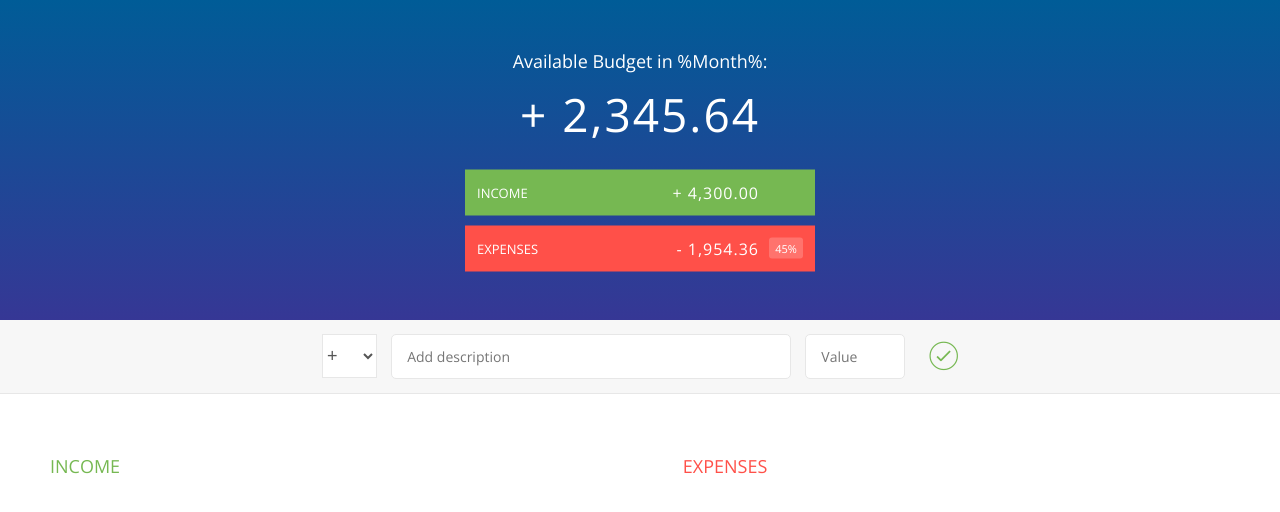
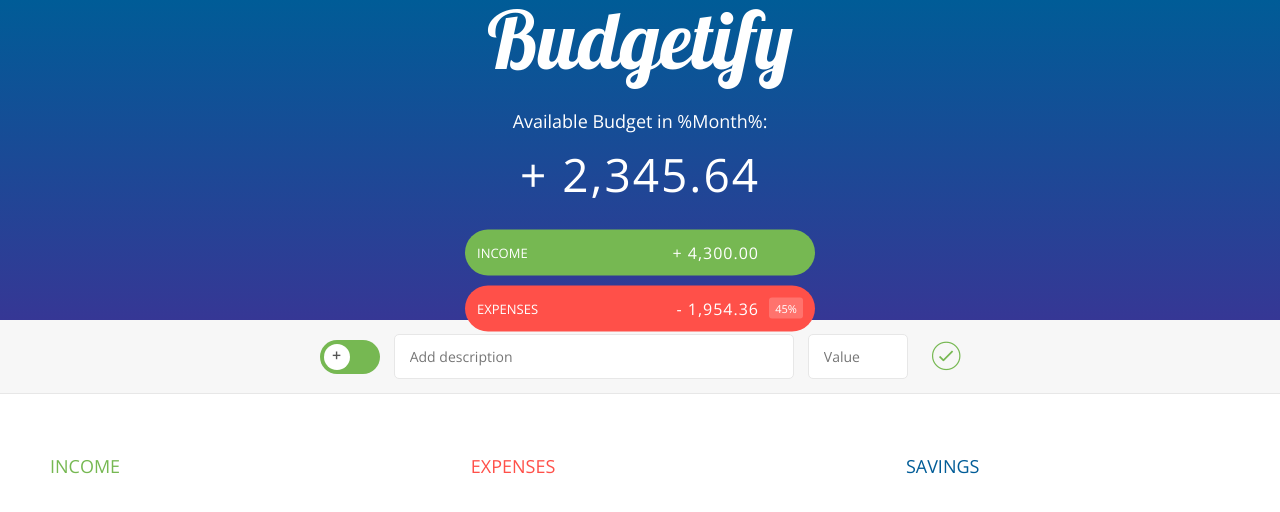
Before and after one commit to andreysaf/JS-Budgetify, a plain HTML site: page index.html in a window 1280 px wide. Drawn offline with nearby package versions, Linux system fonts and the light colour scheme.

Commit message:
Flexbox Update
-Flexbox Everything
-Fixed CSS

```diff
--- a/css/style.css
+++ b/css/style.css
@@ -16,7 +16,7 @@
 
 body {
     color: #555;
-    font-family: Open Sans;
+    font-family: 'Open Sans';
     font-size: 16px;
     position: relative;
     height: 100vh;
@@ -46,8 +46,16 @@ body {
     left: 50%;
     transform: translate(-50%, -50%);
     color: #fff;
+    display: flex;
     flex-direction: column;
     justify-content: center;
+    align-items: center;
+}
+
+.budget_app_name {
+    font-size: 80px;
+    font-family: 'Lobster';
+    margin-bottom: 20px;
 }
 
 .budget_title {
@@ -67,6 +75,7 @@ body {
 
 .budget_income,
 .budget_expenses {
+    width: 100%;
     padding: 12px;
     text-transform: uppercase;
 }
@@ -74,10 +83,12 @@ body {
 .budget_income {
     margin-bottom: 10px;
     background-color: #76b852;
+    border-radius: 30px;
 }
 
 .budget_expenses {
     background-color: #FF5049;
+    border-radius: 30px;
 }
 
 .budget_income-text,
@@ -126,18 +137,6 @@ body {
     text-align: center;
     flex-direction: row;
     flex-wrap: wrap;
-}
-
-.add_type {
-    width: 55px;
-    border: 1px solid #e7e7e7;
-    height: 44px;
-    font-size: 18px;
-    color: inherit;
-    background-color: #fff;
-    margin-right: 10px;
-    font-weight: 300;
-    transition: border 0.3s;
 }
 
 .add_description,
@@ -201,6 +200,12 @@ body {
     flex-grow: 1;
 }
 
+.savings {
+    float: left;
+    margin-left: 50px;
+    flex-grow: 1;
+}
+
 h2 {
     text-transform: uppercase;
     font-size: 18px;
@@ -210,6 +215,7 @@ h2 {
 
 .icome_title { color: #76b852; }
 .expenses_title { color: #FF5049; }
+.savings_title { color: #005C97; }
 
 .item {
     padding: 13px;
@@ -284,3 +290,61 @@ h2 {
 
 .unpaid .item_percentage { box-shadow: 0 2px 6px 0 rgba(0, 0, 0, 0.1); }
 .unpaid:hover .item_description { font-weight: 900; }
+
+
+/* Slider */
+/* The switch - the box around the slider */
+.switch {
+    position: relative;
+    display: inline-block;
+    width: 60px;
+    height: 34px;
+    padding-top: 5px;
+    margin-right: 10px;
+  }
+
+  /* Hide default HTML checkbox */
+  .switch input {
+    opacity: 0;
+    width: 0;
+    height: 0;
+  }
+
+  /* The slider */
+  .slider {
+    position: absolute;
+    cursor: pointer;
+    top: 0;
+    left: 0;
+    right: 0;
+    bottom: 0;
+    background-color: #76b852;
+    -webkit-transition: .4s;
+    transition: .4s;
+    border-radius: 34px;
+  }
+
+  .slider:before {
+    position: absolute;
+    content: "+";
+    height: 26px;
+    width: 26px;
+    left: 4px;
+    bottom: 4px;
+    background-color: #FFF;
+    -webkit-transition: .4s;
+    transition: .4s;
+    border-radius: 50%;
+    font-weight: bold;
+  }
+
+  input:checked + .slider {
+    background-color: #FF5049;
+  }
+
+  input:checked + .slider:before {
+    -webkit-transform: translateX(26px);
+    -ms-transform: translateX(26px);
+    transform: translateX(26px);
+    content: "-";
+  }
--- a/index.html
+++ b/index.html
@@ -3,6 +3,7 @@
     <head>
         <meta charset="UTF-8">
         <link href="https://fonts.googleapis.com/css?family=Open+Sans:100,300,400,600" rel="stylesheet" type="text/css">
+        <link href="https://fonts.googleapis.com/css?family=Lobster" rel="stylesheet">
         <link href="http://code.ionicframework.com/ionicons/2.0.1/css/ionicons.min.css" rel="stylesheet" type="text/css">
         <link type="text/css" rel="stylesheet" href="css/style.css">
         <title>Budgetify</title>
@@ -11,6 +12,10 @@
 
         <div class="top">
             <div class="budget">
+                <div class="budget_app_name">
+                    Budgetify
+                </div>
+
                 <div class="budget_title">
                     Available Budget in <span class="budget_title-month">%Month%</span>:
                 </div>
@@ -18,7 +23,7 @@
                 <div class="budget_value">+ 2,345.64</div>
 
                 <div class="budget_income clearfix">
-                    <div class="budget_income-text">Income</div>
+                    <div class="budget_income-text">Income </div>
                     <div class="right">
                         <div class="budget_income-value">+ 4,300.00</div>
                         <div class="budget_income-percentage">&nbsp;</div>
@@ -26,7 +31,7 @@
                 </div>
 
                 <div class="budget_expenses clearfix">
-                    <div class="budget_expenses-text">Expenses</div>
+                    <div class="budget_expenses-text">Expenses </div>
                     <div class="right clearfix">
                         <div class="budget_expenses-value">- 1,954.36</div>
                         <div class="budget_expenses-percentage">45%</div>
@@ -40,10 +45,11 @@
         <div class="bottom">
             <div class="add">
                 <div class="add_container">
-                    <select class="add_type">
-                        <option value="inc" selected>+</option>
-                        <option value="exp">-</option>
-                    </select>
+                    <label class="switch">
+                        <input type="checkbox">
+                        <span class="slider"></span>
+                      </label>
+
                     <input type="text" class="add_description" placeholder="Add description">
                     <input type="number" class="add_value" placeholder="Value">
                     <button class="add_btn"><i class="ion-ios-checkmark-outline"></i></button>
@@ -114,6 +120,38 @@
 
                     </div>
                 </div>
+
+                <div class="savings">
+                        <h2 class="savings_title">Savings</h2>
+
+                        <div class="savings_list">
+
+                            <!--
+                            <div class="item clearfix" id="expense-0">
+                                <div class="item_description">Apartment rent</div>
+                                <div class="right clearfix">
+                                    <div class="item_value">- 900.00</div>
+                                    <div class="item_percentage">21%</div>
+                                    <div class="item_delete">
+                                        <button class="item_delete-btn"><i class="ion-ios-close-outline"></i></button>
+                                    </div>
+                                </div>
+                            </div>
+
+                            <div class="item clearfix" id="expense-1">
+                                <div class="item_description">Grocery shopping</div>
+                                <div class="right clearfix">
+                                    <div class="item_value">- 435.28</div>
+                                    <div class="item_percentage">10%</div>
+                                    <div class="item_delete">
+                                        <button class="item_delete-btn"><i class="ion-ios-close-outline"></i></button>
+                                    </div>
+                                </div>
+                            </div>
+                            -->
+
+                        </div>
+                </div>
             </div>
 
 
```
